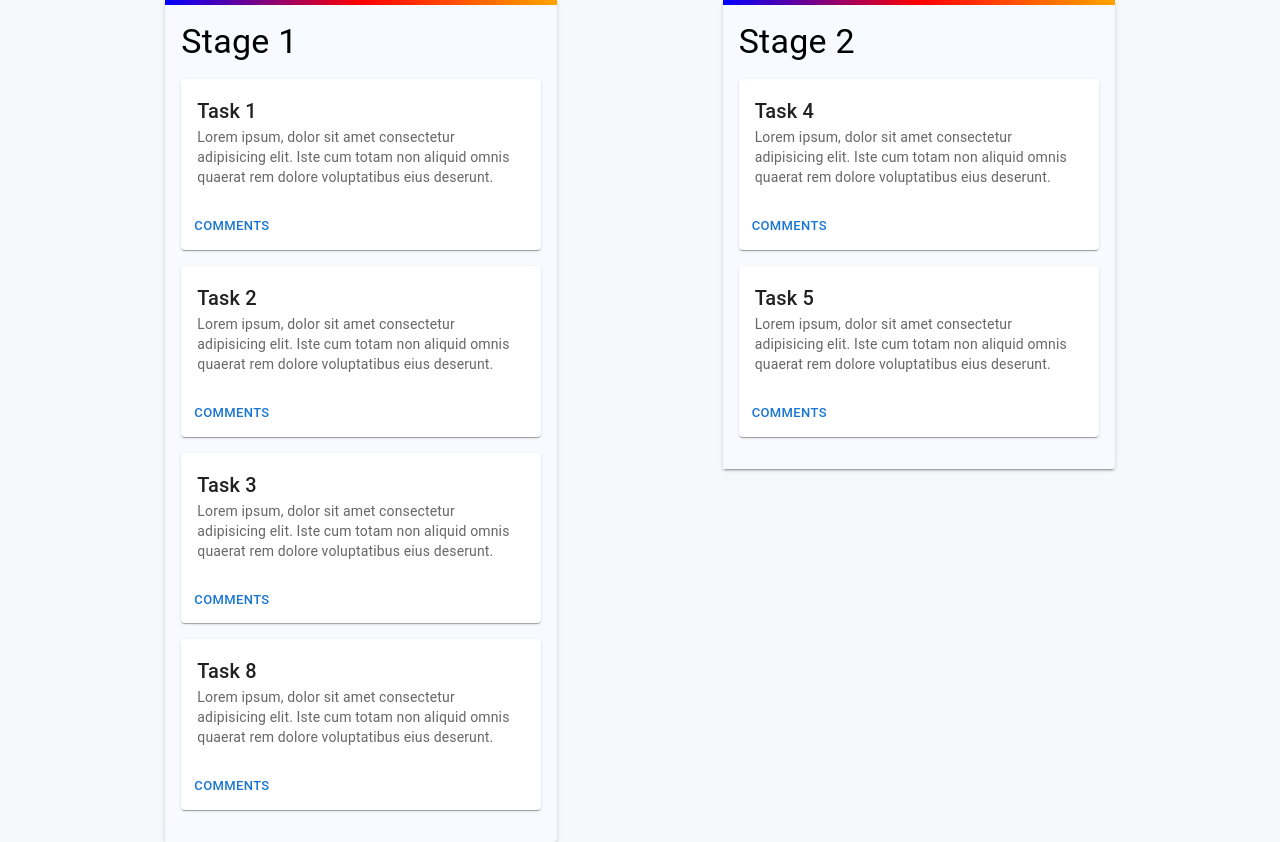
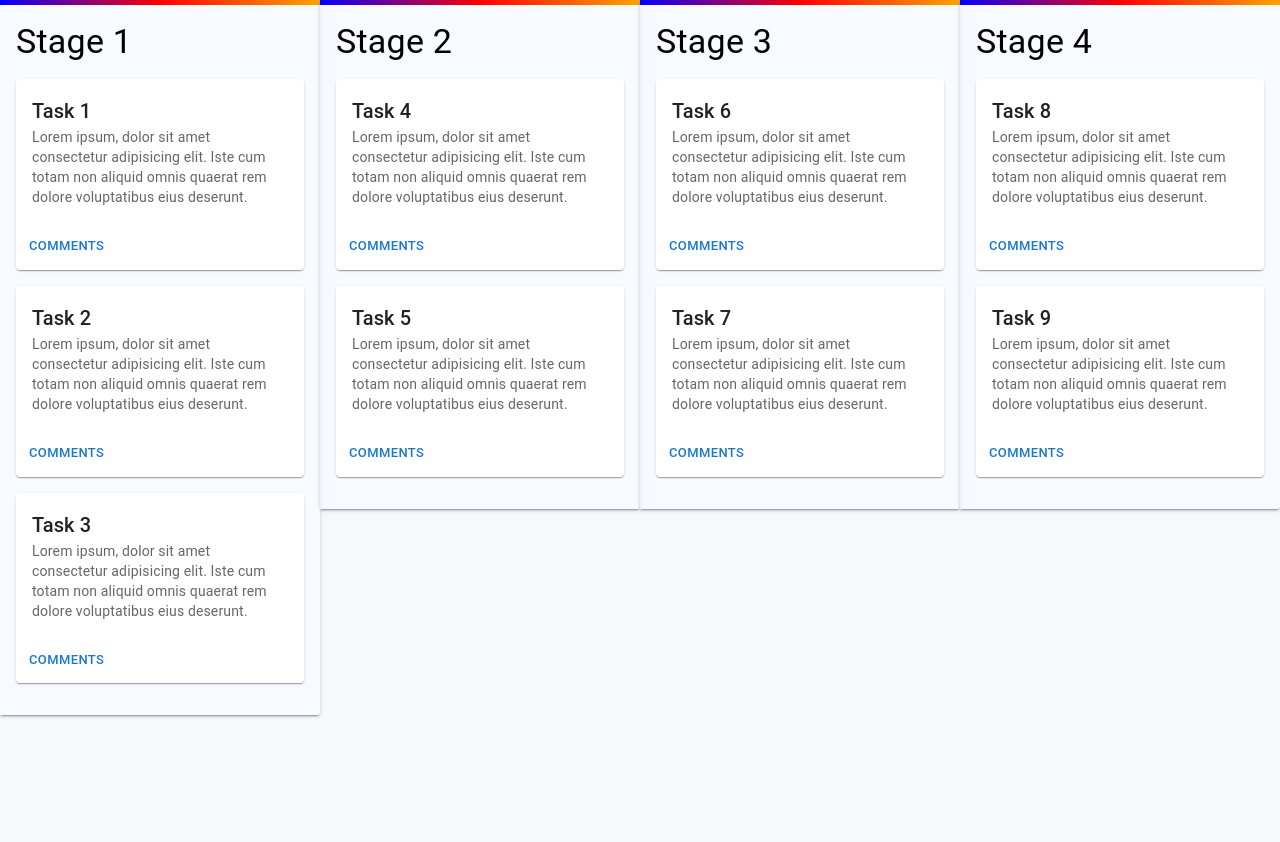
Before and after one commit to Ashokpal24/Task-Management, a React (Vite) app in the folder client/TM_client/: page /list in a window 1280 px wide. After the commit the page ends 800 px from the top, so only its background shows below. Built offline with nearby package versions, Linux system fonts and the light colour scheme.

Commit message:
Added more list container.

```diff
--- a/client/TM_client/src/components/Sections/list_drag_drop v2.jsx
+++ b/client/TM_client/src/components/Sections/list_drag_drop v2.jsx
@@ -16,8 +16,10 @@ import "./style.css";
 
 const DDList2 = () => {
   const [ListContainer1, SetListContainer1] = useState([
-    ["Task 1", "Task 2", "Task 3", "Task 8"],
+    ["Task 1", "Task 2", "Task 3"],
     ["Task 4", "Task 5"],
+    ["Task 6", "Task 7"],
+    ["Task 8", "Task 9"],
   ]);
 
   const [isDragging, SetIsDragging] = useState(false);
@@ -259,18 +261,14 @@ const DDList2 = () => {
         alignContent: "first",
       }}
     >
-      <ListComponent
-        mainIndex={0}
-        datalist={ListContainer1[0]}
-        setDataList={SetListContainer1}
-        key="foo1"
-      />
-      <ListComponent
-        mainIndex={1}
-        datalist={ListContainer1[1]}
-        setDataList={SetListContainer1}
-        key="foo2"
-      />
+      {ListContainer1.map((list, index) => (
+        <ListComponent
+          mainIndex={index}
+          datalist={list}
+          setDataList={SetListContainer1}
+          key={"foo" + index}
+        />
+      ))}
     </div>
   );
 };
```
